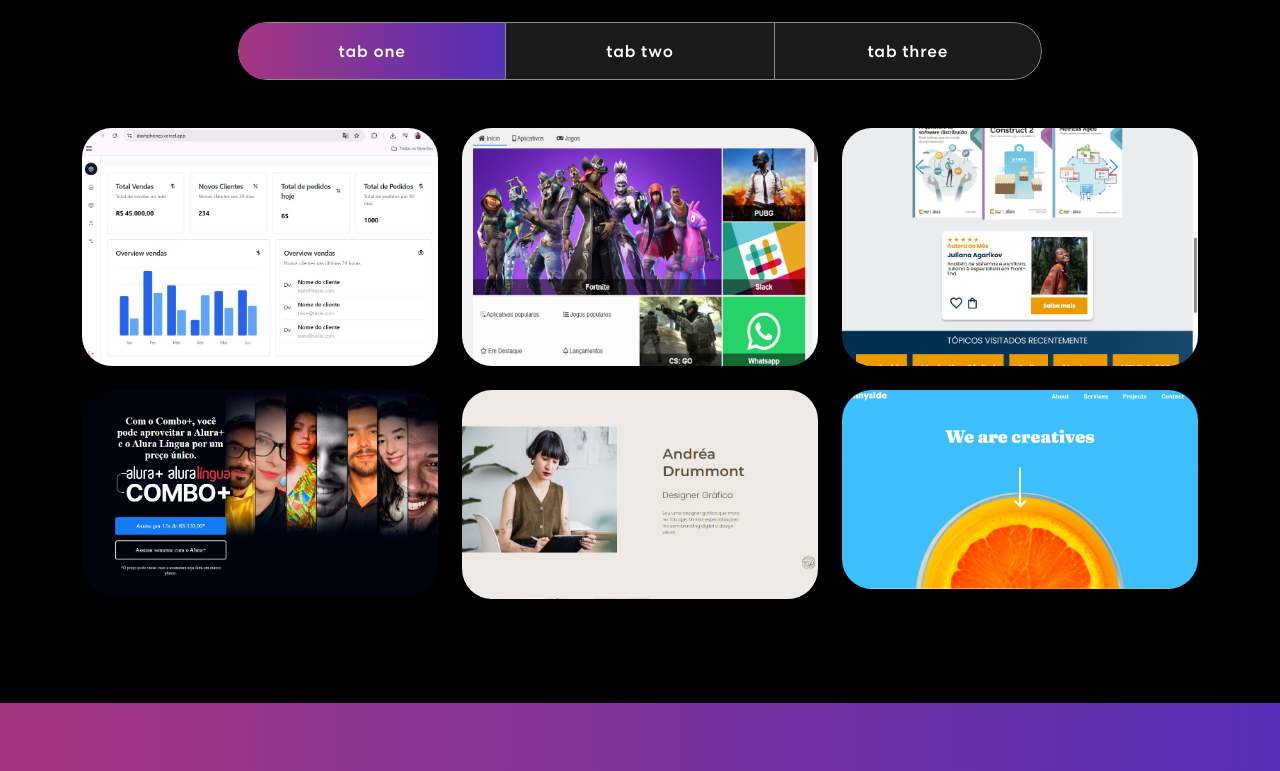
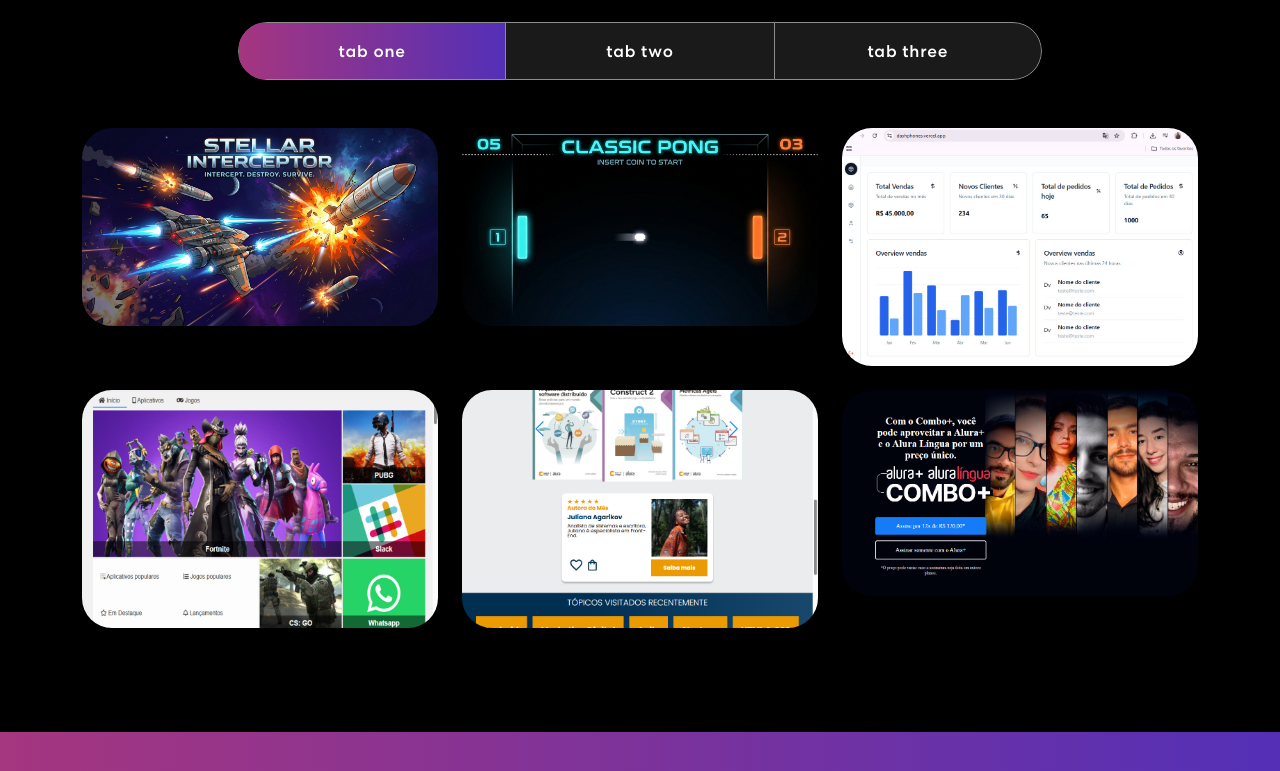
Before and after one commit to Nunes36/nunes_port, a React (Create React App) app: page / in a window 1280 px wide. Shown: the part 1720-2491 px from the top of the page. Built offline with nearby package versions, Linux system fonts and the light colour scheme.

Commit message:
estrutura-de-pastas-add-img

```diff
--- a/src/components/Projects.js
+++ b/src/components/Projects.js
@@ -1,13 +1,15 @@
 import { Container, Col, Tab, Nav, Row } from "react-bootstrap";
 import { ProjectsCard } from "./ProjectsCard";
 import colorSharp2 from "../assets/img/color-sharp2.png";
-import projImg1 from "../assets/img/dashboard-img1.jpg";
-import projImg2 from "../assets/img/Lp-img2.jpg";
-import projImg3 from "../assets/img/aluraBooks-img3.jpg";
-import projImg4 from "../assets/img/Alura-LP.jpg";
-import projImg5 from "../assets/img/AndreaLp.jpg";
-import projImg6 from "../assets/img/Sunnyside-Lp.jpg";
-import projImg7 from "../assets/img/pageNext.jpg";
+import projImg1 from "../assets/img/gameNav.jpg";
+import projImg2 from "../assets/img/gamePong.jpg";
+import projImg3 from "../assets/img/dashboard-img1.jpg";
+import projImg4 from "../assets/img/Lp-img2.jpg";
+import projImg5 from "../assets/img/aluraBooks-img3.jpg";
+import projImg6 from "../assets/img/Alura-LP.jpg";
+import projImg7 from "../assets/img/AndreaLp.jpg";
+import projImg8 from "../assets/img/Sunnyside-Lp.jpg";
+import projImg9 from "../assets/img/pageNext.jpg";
 import TrackVisibility from 'react-on-screen';
 import 'animate.css';
 
@@ -16,48 +18,61 @@
 
     const projectsTabOne = [
         {
+            title: "Game Nav",
+            description: "Desenvolvimento de um site de jogos com foco em design responsivo.",
+            imgUrl: projImg1        ,
+            url: "https://gamenave.vercel.app/"
+        },
+        {
+            title: "Jogo Pong",
+            description: "Desenvolvimento de um jogo clássico Pong com foco em design responsivo e jogabilidade intuitiva.",
+            imgUrl: projImg2,
+            url: "https://jogopong-pi.vercel.app/"
+        },
+        {
             title: "Dashboard",
             description: "Dashboard interativo que analisa os smartphones mais vendidos usando dados do Kaggle, com visualização em tempo real via gráficos dinâmicos.",
-            imgUrl: projImg1,
+            imgUrl: projImg3,
             url: "https://dashphones.vercel.app/"
         },
         {
             title: "Tamplate Grid",
             description: "Template moderno e responsivo para portfólios ou landing pages, com design clean e foco em usabilidade.",
-            imgUrl: projImg2,
+            imgUrl: projImg4,
             url: "https://templategrid-theta.vercel.app/"
         },
         {
             title: "Alura Books",
             description: "Desenvolvimento de uma loja virtual de livros com ênfase em design responsivo, usabilidade, acessibilidade e navegação intuitiva.",
-            imgUrl: projImg3,
+            imgUrl: projImg5,
             url: "https://alurabooksmf.vercel.app/"
         },
         {
             title: "Combo + Alura",
             description: "Landing page promocional do Combo+, destacando uma oferta especial da Alura: ao se inscrever em um dos cursos da plataforma, o usuário ganha acesso a um curso de inglês.",
-            imgUrl: projImg4,
+            imgUrl: projImg6,
             url: "https://exemploalura.vercel.app/"
+        },
+
+    ];
+
+    const projectsTabTwo = [
+        {
+            title: "Sunnyside",
+            description: "Landing page responsiva desenvolvida para a Sunnyside Agency, com foco em design visual impactante, performance e usabilidade",
+            imgUrl: projImg8,
+            url: "https://sunnyside-kappa-murex.vercel.app/"
         },
         {
             title: "Andrea Drummont",
             description: "Landing page desenvolvida para apresentar o portfólio e os serviços de uma designer gráfica, com foco em identidade visual, responsividade e navegação intuitiva.",
-            imgUrl: projImg5,
+            imgUrl: projImg7,
             url: "https://andrea-drummont.vercel.app/"
         },
         {
-            title: "Sunnyside",
-            description: "Landing page responsiva desenvolvida para a Sunnyside Agency, com foco em design visual impactante, performance e usabilidade",
-            imgUrl: projImg6,
-            url: "https://sunnyside-kappa-murex.vercel.app/"
-        },
-    ];
-
-    const projectsTabTwo = [
-        {
             title: "Page Next",
             description: "Painel financeiro full-stack desenvolvido com Next.js, Tailwind CSS e PostgreSQL. Inclui autenticação, gerenciamento de faturas e interface responsiva. (Em Construção)",
-            imgUrl: projImg7,
+            imgUrl: projImg9,
             url: "https://nextjs-dashboard-snowy-eight-21.vercel.app/"
         },
     ];
```
Also changed, not shown: src/assets/img/gameNav.jpg (added), src/assets/img/gamePong.jpg (added).
